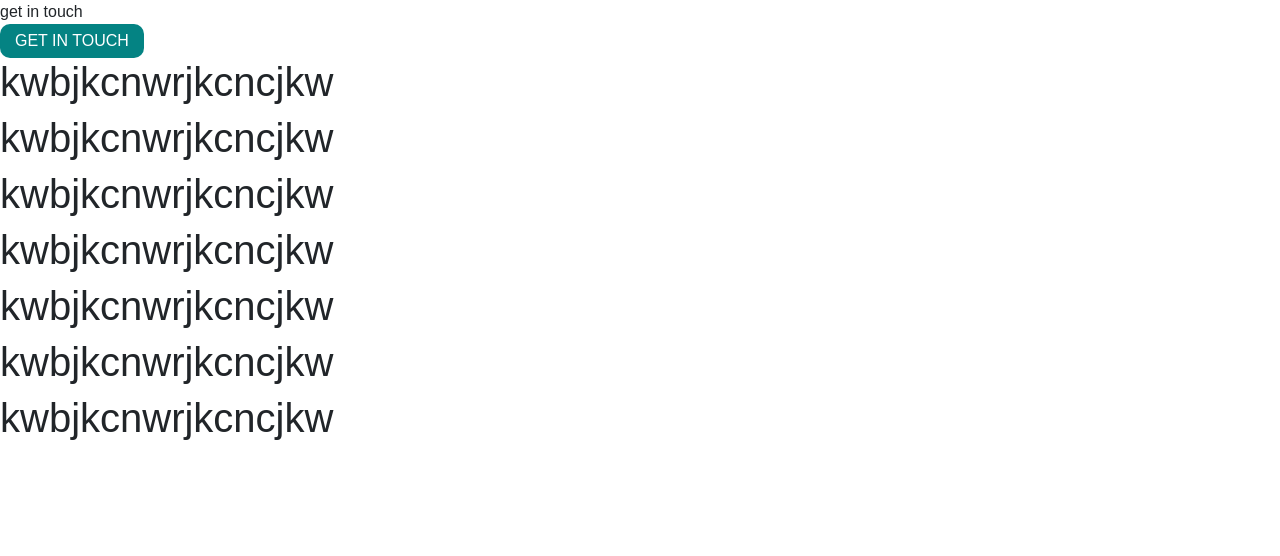
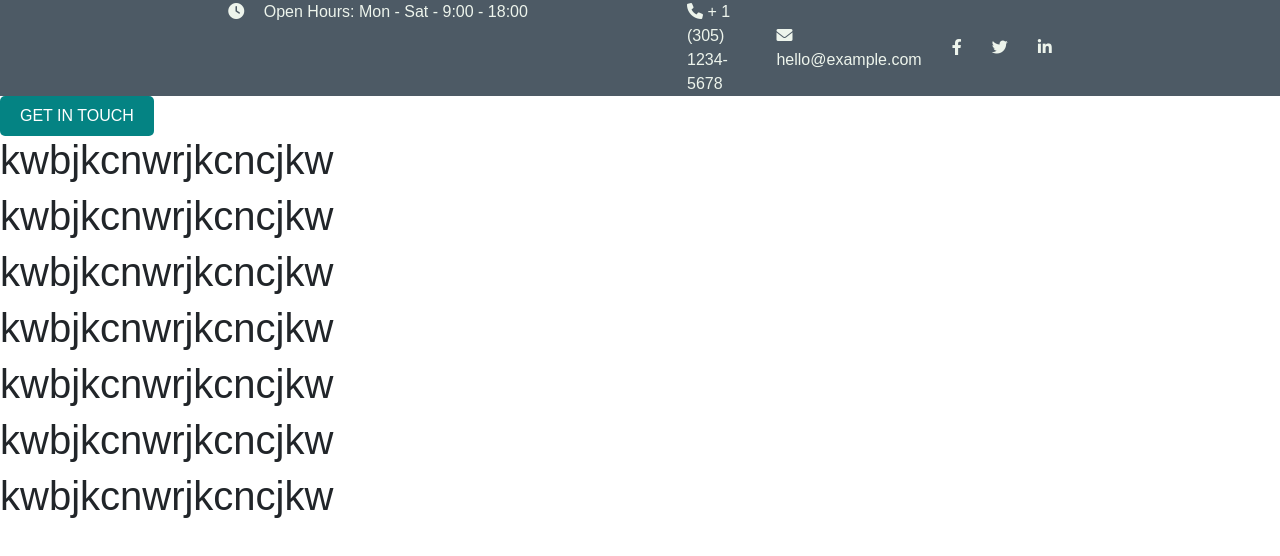
Before and after one commit to lnannettik/proj-html-vuejs, a Vue app: page / in a window 1280 px wide. Shown: the top 556 px of the page. Built offline with nearby package versions, Linux system fonts and the light colour scheme.

Commit message:
finito header | colori?

```diff
--- a/public/index.html
+++ b/public/index.html
@@ -4,6 +4,8 @@
     <meta charset="utf-8">
     <meta http-equiv="X-UA-Compatible" content="IE=edge">
     <meta name="viewport" content="width=device-width,initial-scale=1.0">
+  <!-- FONTAWESOME -->
+    <link rel='stylesheet' href='https://cdnjs.cloudflare.com/ajax/libs/font-awesome/6.0.0-beta2/css/all.min.css' integrity='sha512-YWzhKL2whUzgiheMoBFwW8CKV4qpHQAEuvilg9FAn5VJUDwKZZxkJNuGM4XkWuk94WCrrwslk8yWNGmY1EduTA==' crossorigin='anonymous'/>
     <link rel="icon" href="<%= BASE_URL %>favicon.ico">
     <title><%= htmlWebpackPlugin.options.title %></title>
   </head>
--- a/src/components/Header.vue
+++ b/src/components/Header.vue
@@ -1,6 +1,23 @@
 <template>
 
-<div class="">get in touch</div>
+    <div class="header">
+        <div class="header-container offset-lg-2 col-lg-8 d-flex">
+            <div class="header-left col-6">
+                <i class="fas fa-clock"></i> Open Hours: Mon - Sat - 9:00 - 18:00
+            </div>
+
+            <div class="header-right col-6">
+                <ul class="link-list">
+                    <li><i class="fas fa-phone"></i> + 1 (305) 1234-5678</li>
+                    <li><i class="fas fa-envelope"></i> hello@example.com</li>
+                    <li><i class="fab fa-facebook-f"></i></li>
+                    <li><i class="fab fa-twitter"></i></li>
+                    <li><i class="fab fa-linkedin-in"></i></li>
+                </ul>
+
+            </div>
+        </div>
+    </div>
 
 </template>
 
@@ -13,5 +30,34 @@ export default {
 
 <style scoped lang="scss">
 @import '@/styles/utilities.scss';
+@import '@/styles/variables.scss';
+
+    .header {
+        // height: 50px;
+        background-color: $header;
+        color: #edf4ec;
+
+        .header-left i {
+            margin: 0px 15px;
+            // color: #7f939c;
+        }
+
+        .header-right {
+            display: flex;
+        }
+
+        .link-list {
+            list-style: none;
+            display: flex;
+            align-items: center;
+            margin-bottom: 0px;
+            // color: #7f939c;
+
+            li {
+                margin: 0px 15px;
+            }
+        }
+
+    }
 
 </style>
--- a/src/styles/utilities.scss
+++ b/src/styles/utilities.scss
@@ -2,11 +2,7 @@
     background-color: #048383;
     color: white;
     width: fit-content;
-    border-radius: 10px;
-    padding: 5px 15px;
+    border-radius: 5px;
+    padding: 8px 20px;
     text-transform: uppercase;
-
-
-
-
 }
--- a/src/styles/variables.scss
+++ b/src/styles/variables.scss
@@ -1,2 +1,3 @@
 $background: black;
 $primary: #048383;
+$header: #4d5a65;
```
